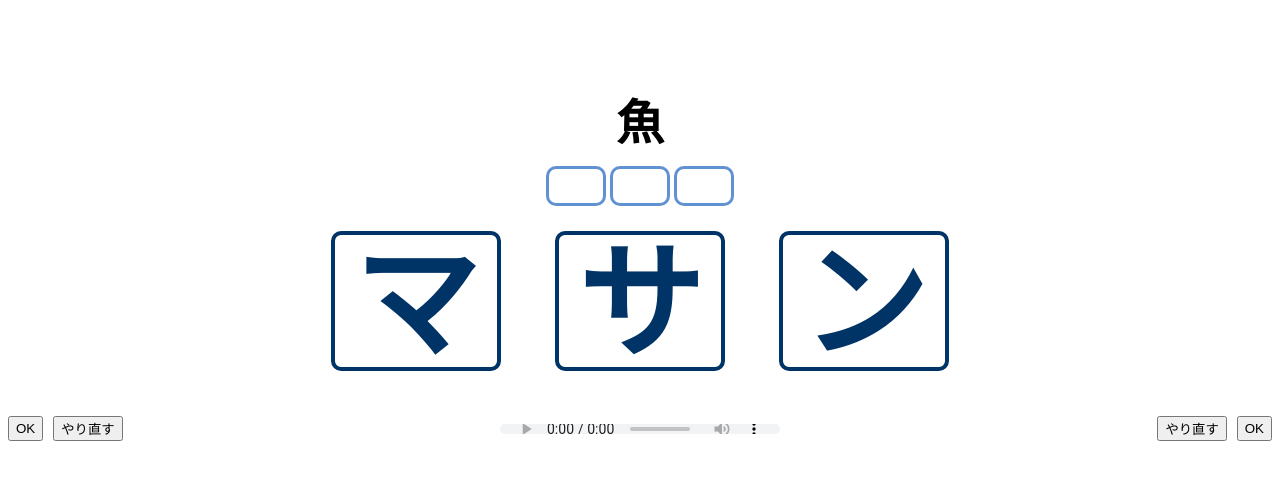
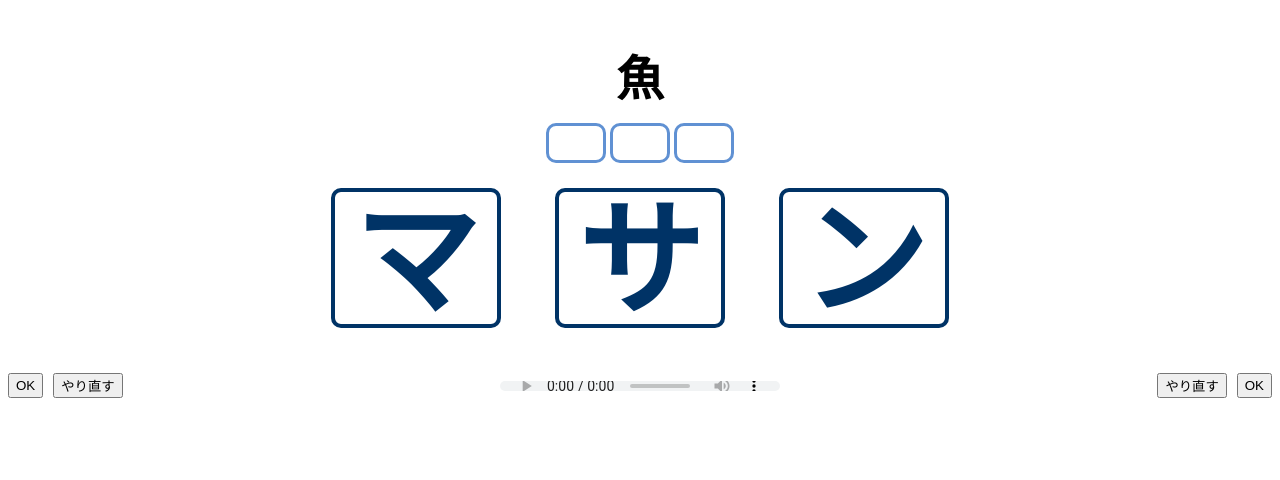
Before and after one commit to kamu21/3moji-lr, a plain HTML site: page index.html in a window 1280 px wide. Both pictures are taken after a click on the element "正しい順序で、文字を軽くタッチしてください！". Drawn offline with Linux system fonts and the light colour scheme.

Commit message:
Update style.css

```diff
--- a/style.css
+++ b/style.css
@@ -119,5 +119,8 @@ audio {
 /* 問題文（貝・動物など）の表示調整 */
 h1 {
     font-size: 3em;
-    transform: translateY(20px);
+    margin-top: 0;
+    margin-bottom: 0;
+    line-height: 1.8;
+    padding-top: 5px;
 }
```
